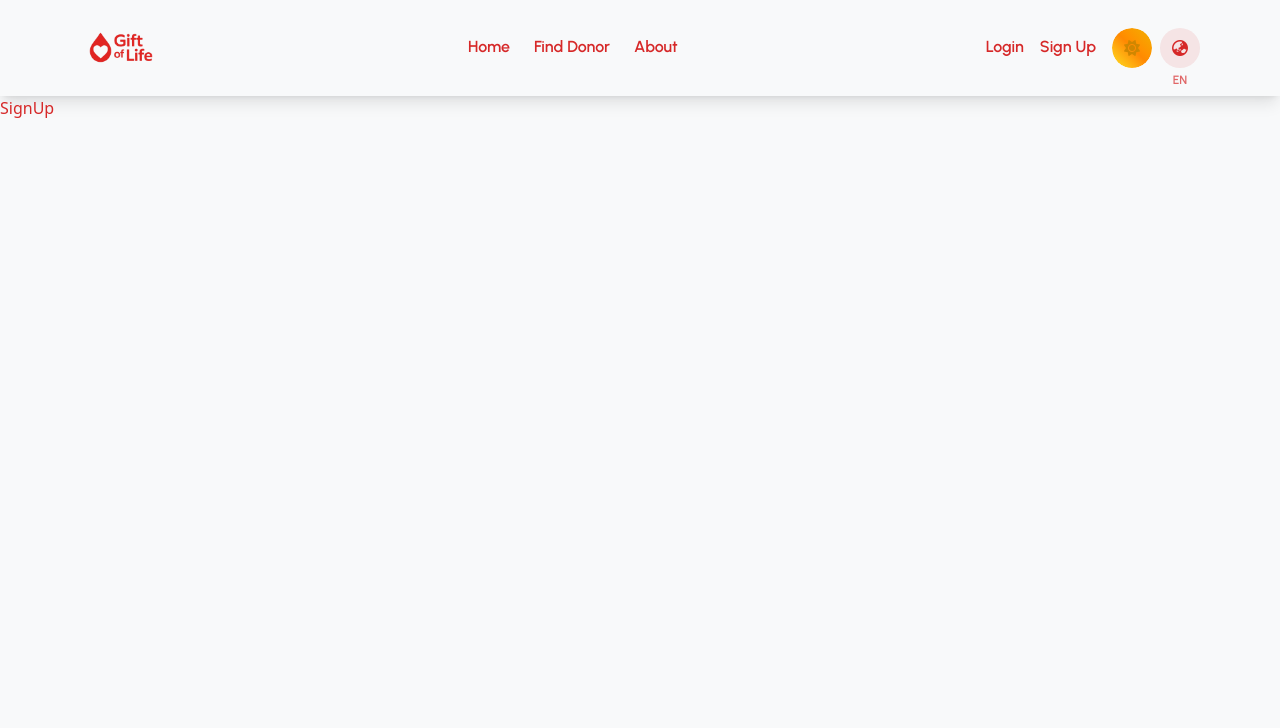
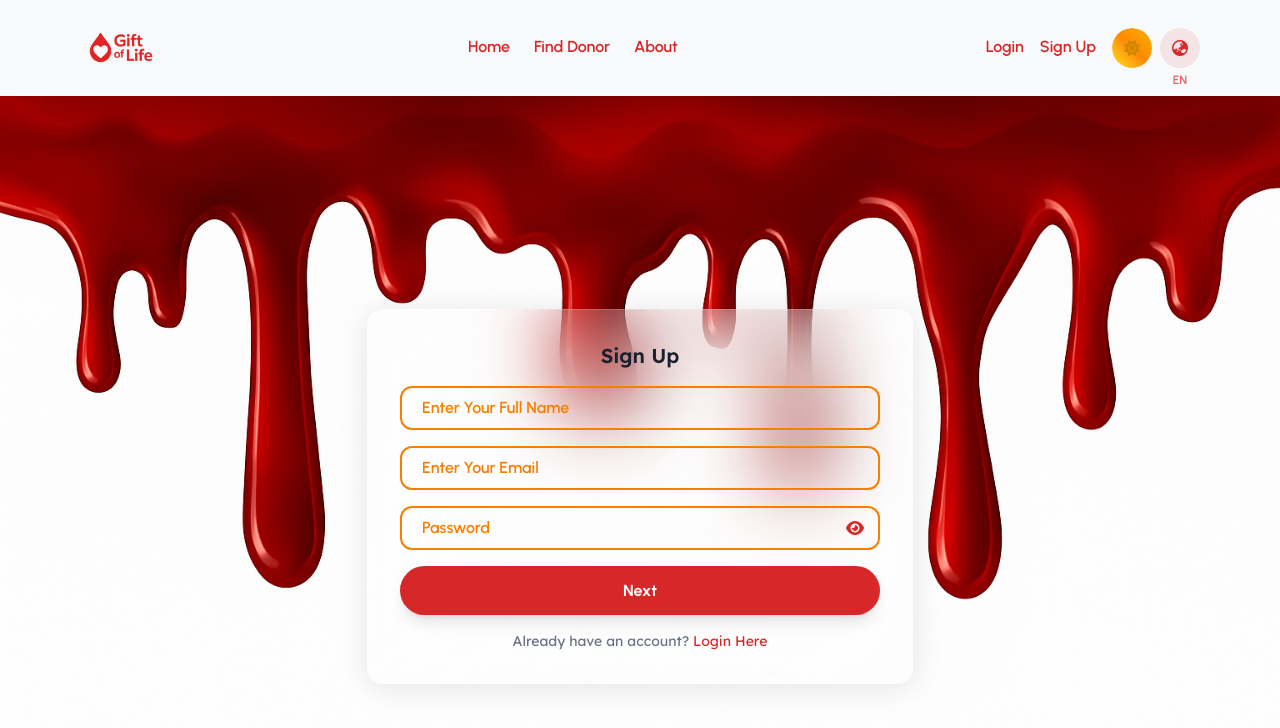
Before and after one commit to Xen-Xie/giftoflife, a React (Vite) app in the folder Client/: page /signup in a window 1280 px wide. Shown: the top 728 px of the page. Built offline with nearby package versions, Linux system fonts and the light colour scheme.

Commit message:
Frst Step Signup Fomr Created

```diff
--- a/Client/src/Pages/SignUp.jsx
+++ b/Client/src/Pages/SignUp.jsx
@@ -3,6 +3,9 @@ import React from "react";
 import { useState } from "react";
 import axios from "axios";
 import { useTranslation } from "react-i18next";
+import { motion } from "framer-motion";
+import Button from "../Compnents/Button";
+import { Link } from "react-router";
 
 function SignUp() {
   const { t, i18n } = useTranslation();
@@ -60,7 +63,7 @@ function SignUp() {
         "https://giftoflife.onrender.com/api/auth/signup",
         payload
       );
-      alert(t("Signup Successful"));
+      alert(t(formLabels.SignupSuccessful));
       setStep(1); // Reset to step 1 after successful signup
       setForm({
         fullName: "",
@@ -75,13 +78,86 @@ function SignUp() {
       });
     } catch (error) {
       console.error(error);
-      alert(error.response?.data?.message || t("Signup Failed"));
+      alert(error.response?.data?.message || t(formLabels.SignupFailed));
     }
   };
   // Password Toggle Function
   const [showPassword, setShowPassword] = useState(false);
 
-  return <div>SignUp</div>;
+  return (
+    <div className="min-h-screen bg-[url('/white.png')] dark:bg-[url('/dark.png')] bg-cover bg-center font-Lexend">
+      <div className="min-h-screen flex items-center justify-center px-4">
+        <motion.div
+          initial={{ y: -30, opacity: 0 }}
+          animate={{ y: 0, opacity: 1 }}
+          transition={{ duration: 0.5 }}
+          className="max-w-xl p-6 sm:p-8 rounded-2xl
+      bg-gradient-to-br from-white/10 to-white/5 dark:from-white/10 dark:to-white/10
+      backdrop-blur-2xl shadow-[0_4px_30px_rgba(0,0,0,0.1)]
+      border border-white/20"
+        >
+          {/*Form Start From Here*/}
+          <form onSubmit={handleSubmit} className="space-y-4">
+            <h1 className="text-melty dark:text-BG font-semibold text-xl text-center">
+              {t(formLabels.signup)}
+            </h1>
+            {/* Step 1: Personal Information */}
+            {step === 1 && (
+              <>
+                <input
+                  type="text"
+                  name="fullName"
+                  placeholder={t(formLabels.fullName)}
+                  value={form.fullName}
+                  onChange={handleChange}
+                  required
+                  className="input"
+                />
+                <input
+                  type="email"
+                  name="email"
+                  placeholder={t(formLabels.email)}
+                  value={form.email}
+                  onChange={handleChange}
+                  required
+                  className="input"
+                />
+                <div className="relative">
+                  <input
+                    type={showPassword ? "text" : "password"}
+                    name="password"
+                    placeholder={t(formLabels.password)}
+                    value={form.password}
+                    onChange={handleChange}
+                    required
+                    className="input"
+                  />
+                  <i
+                    className={`fas ${showPassword ? "fa-eye-slash" : "fa-eye"}
+    eyeball`}
+                    onClick={() => setShowPassword((prev) => !prev)}
+                    tabIndex={-1}
+                    onMouseDown={(e) => e.preventDefault()}
+                  ></i>
+                </div>
+                <Button className="w-full font-bold" onClick={handleNext}>
+                  {t(formLabels.next)}
+                </Button>
+              </>
+            )}
+          </form>
+          <div>
+            <p className="text-center text-sm text-gray-500 dark:text-gray-400 mt-4">
+              {t(formLabels.alreadyhaveAccount)}{" "}
+              <Link to="/login" className="text-primary hover:underline">
+                {t(formLabels.login)}
+              </Link>
+            </p>
+          </div>
+        </motion.div>
+      </div>
+    </div>
+  );
 }
 
 export default SignUp;
--- a/Client/src/index.css
+++ b/Client/src/index.css
@@ -35,3 +35,26 @@
   animation: glitch 0.6s infinite;
   text-shadow: 2px 2px red, -2px -2px cyan;
 }
+@layer components {
+  .input{
+    @apply w-full border-2 border-success/30 rounded-xl px-5 py-2
+    focus:outline-none focus:ring-2 focus:ring-success/70
+    font-Urbanist text-base font-semibold
+    placeholder:text-primary text-primary/80
+    invalid:border-accent invalid:placeholder:text-accent invalid:text-accent
+    min-w-0 max-w-full
+    transition-all duration-300 ease-in-out
+  }
+  .eyeball{
+    @apply absolute right-4 top-1/2 transform -translate-y-1/2
+    text-primary cursor-pointer
+  }
+}
+/*Remove Autofill bg & text color*/
+input:-webkit-autofill {
+  -webkit-box-shadow: 0 0 0px 1000px transparent inset !important;
+  -webkit-text-fill-color: inherit !important;
+  transition: background-color 9999s ease-in-out 0s;
+  -webkit-text-fill-color: #D62828 !important;
+  font-family: 'Urbanist', sans-serif !important;
+}
--- a/Client/src/locales/bn/translation.json
+++ b/Client/src/locales/bn/translation.json
@@ -93,11 +93,13 @@
     "next": "পরবর্তী",
     "back": "পেছনে যান",
     "submit": "জমা দিন",
-    "Signup Successful": "সাইন আপ সফল হয়েছে",
-    "Signup Failed": "সাইন আপ ব্যর্থ হয়েছে",
-    "Please fill all the required fields in step 1": "দয়া করে প্রথম ধাপের সব প্রয়োজনীয় ঘর পূরণ করুন",
+    "SignupSuccessful": "সাইন আপ সফল হয়েছে",
+    "SignupFailed": "সাইন আপ ব্যর্থ হয়েছে",
+    "step1req": "দয়া করে প্রথম ধাপের সব প্রয়োজনীয় ঘর পূরণ করুন",
     "alreadyhaveAccount": "ইতোমধ্যে একটি অ্যাকাউন্ট আছে?",
     "login": "এখানে লগইন করুন",
-    "signup": "সাইন আপ করুন"
+    "signup": "সাইন আপ করুন",
+    "step1": "প্রথম ধাপ",
+    "step2": "দ্বিতীয় ধাপ"
   }
 }
--- a/Client/src/locales/en/translation.json
+++ b/Client/src/locales/en/translation.json
@@ -104,11 +104,13 @@
     "next": "Next",
     "back": "Back",
     "submit": "Submit",
-    "Signup Successful": "Signup Successful",
-    "Signup Failed": "Signup Failed",
-    "Please fill all the required fields in step 1": "Please fill all the required fields in step 1",
+    "SignupSuccessful": "Signup Successful",
+    "SignupFailed": "Signup Failed",
+    "step1req": "Please fill all the required fields in step 1",
     "alreadyhaveAccount": "Already have an account? ",
     "login": "Login Here",
-    "signup": "Sign Up"
+    "signup": "Sign Up",
+    "step1": "Step 1",
+    "step2": "Step 2"
   }
 }
```
